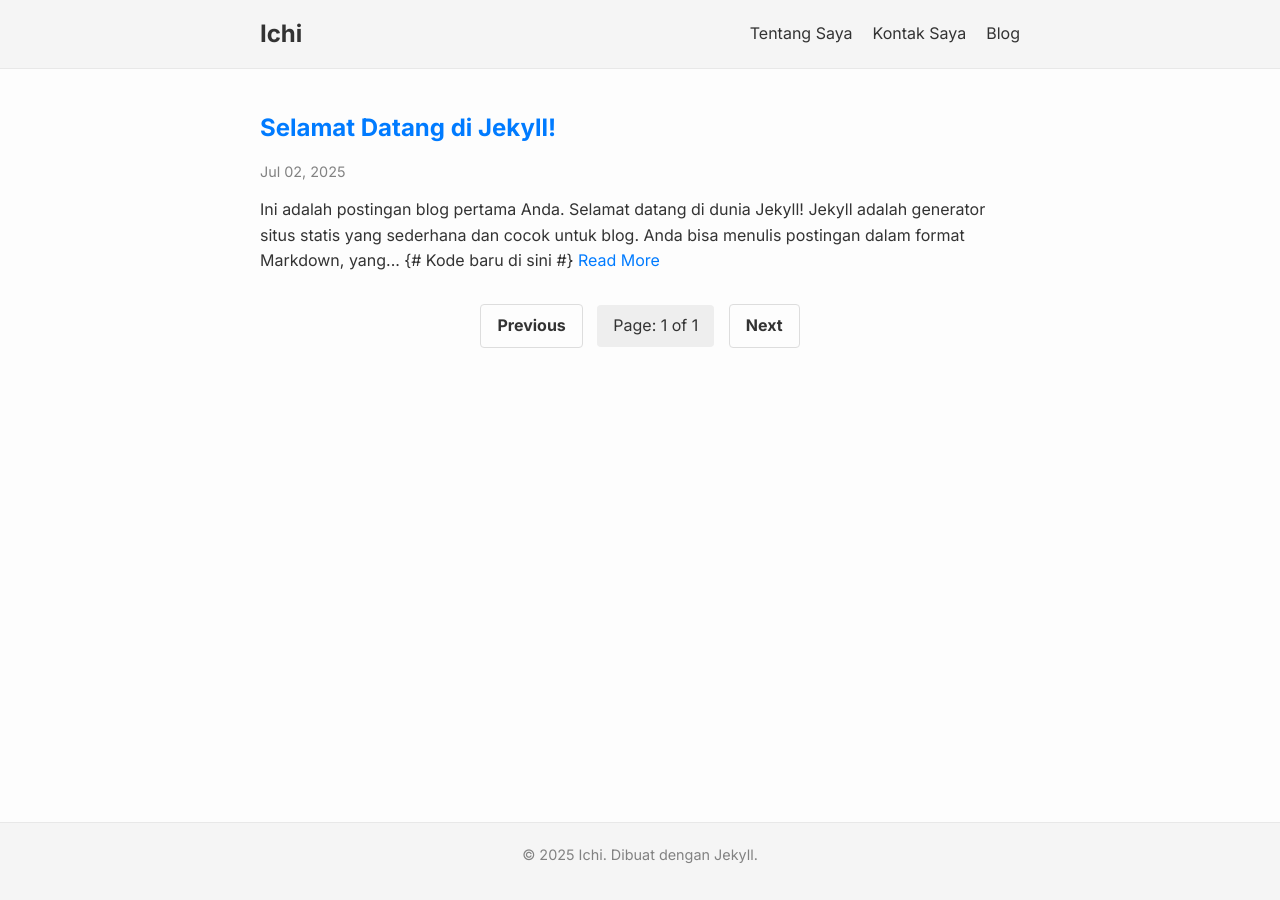
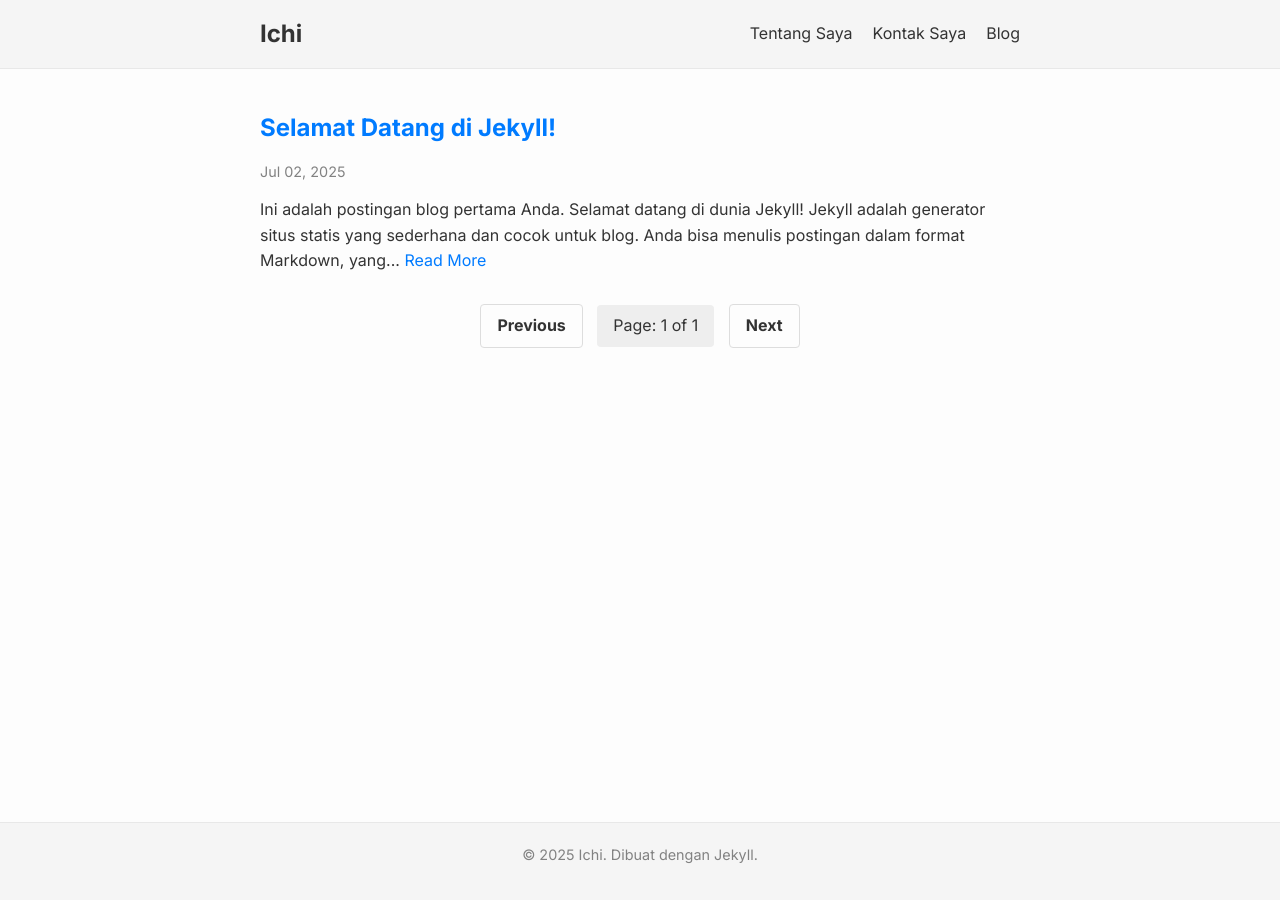
Before and after one commit to kucingcupu/ichi.github.io, a Jekyll site: the page built from index.html, in a window 1280 px wide. Built offline with Jekyll 4.4.1, drawn with Linux system fonts in a browser that asks for light colours; the list of posts is cut into pages by our own code.

Commit message:
menghapus komen kode baru

```diff
--- a/index.html
+++ b/index.html
@@ -10,7 +10,7 @@ paginate_path: "/page:num/"
     <div class="post-item">
       <h2><a href="{{ post.url | relative_url }}">{{ post.title }}</a></h2>
       <p class="post-meta">{{ post.date | date: "%b %d, %Y" }}</p>
-      {{ post.content | strip_html | truncatewords: 30 }} {# Kode baru di sini #}
+      {{ post.content | strip_html | truncatewords: 30 }}
       <a href="{{ post.url | relative_url }}">Read More</a>
     </div>
     {% unless forloop.last %} {# Ini untuk memastikan HR tidak muncul setelah artikel terakhir #}
```
